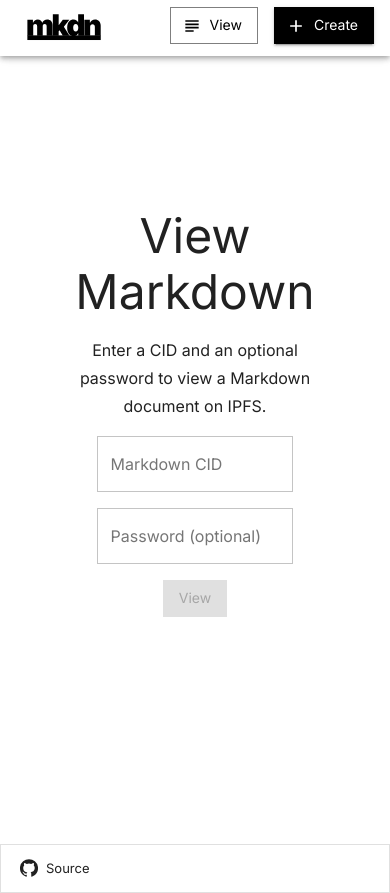
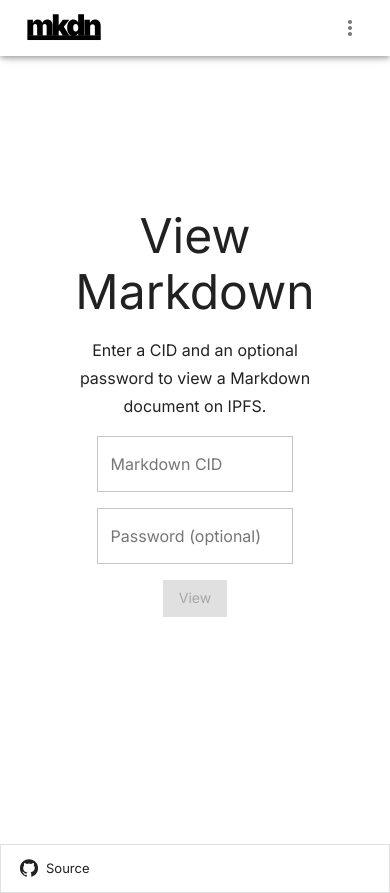
Before and after one commit to frankfka/mkdn, a Next.js app: page /viewer in a window 390 px wide. Built offline with nearby package versions, Linux system fonts and the light colour scheme.

Commit message:
Separate full and mobile menus

```diff
--- /dev/null
+++ b/client/components/NavBar/FullNavMenu.tsx
@@ -0,0 +1,34 @@
+import React from 'react';
+import SpacingContainer from '../SpacingContainer/SpacingContainer';
+import { Button } from '@material-ui/core';
+import SubjectOutlinedIcon from '@material-ui/icons/SubjectOutlined';
+import AddIcon from '@material-ui/icons/Add';
+
+type Props = {};
+
+const FullNavMenu: React.FC<Props> = ({}) => {
+  return (
+    <SpacingContainer alignItems="center">
+      <Button
+        variant="outlined"
+        color="primary"
+        target="_blank"
+        href="/viewer"
+        startIcon={<SubjectOutlinedIcon />}
+      >
+        View
+      </Button>
+      <Button
+        variant="contained"
+        color="primary"
+        target="_blank"
+        href="/"
+        startIcon={<AddIcon />}
+      >
+        Create
+      </Button>
+    </SpacingContainer>
+  );
+};
+
+export default FullNavMenu;
--- /dev/null
+++ b/client/components/NavBar/MobileNavMenu.tsx
@@ -0,0 +1,43 @@
+import React from 'react';
+import Link from 'next/link';
+import {
+  IconButton,
+  Link as MaterialLink,
+  Menu,
+  MenuItem,
+} from '@material-ui/core';
+import MoreVertIcon from '@material-ui/icons/MoreVert';
+
+type Props = {};
+
+const MobileNavMenu: React.FC<Props> = ({}) => {
+  const [anchorEl, setAnchorEl] = React.useState<HTMLElement>();
+
+  return (
+    <div>
+      <IconButton onClick={(e) => setAnchorEl(e.currentTarget)}>
+        <MoreVertIcon />
+      </IconButton>
+      <Menu
+        anchorEl={anchorEl}
+        keepMounted
+        open={!!anchorEl}
+        onClose={() => setAnchorEl(undefined)}
+      >
+        <MenuItem>
+          {/*TODO: full width and passHref*/}
+          <Link href="/viewer">
+            <MaterialLink underline="none">View</MaterialLink>
+          </Link>
+        </MenuItem>
+        <MenuItem>
+          <Link href="/" passHref>
+            <MaterialLink underline="none">Create</MaterialLink>
+          </Link>
+        </MenuItem>
+      </Menu>
+    </div>
+  );
+};
+
+export default MobileNavMenu;
--- a/client/components/NavBar/NavBar.tsx
+++ b/client/components/NavBar/NavBar.tsx
@@ -1,11 +1,18 @@
-import { AppBar, Button, Link, makeStyles, Toolbar } from '@material-ui/core';
-import AddIcon from '@material-ui/icons/Add';
-import SubjectOutlinedIcon from '@material-ui/icons/SubjectOutlined';
+import {
+  AppBar,
+  Link,
+  makeStyles,
+  Toolbar,
+  useMediaQuery,
+  useTheme,
+} from '@material-ui/core';
 import Image from 'next/image';
 import React from 'react';
 
 import AppLogo from '../../../public/mkdn-logo.svg';
 import SpacingContainer from '../SpacingContainer/SpacingContainer';
+import MobileNavMenu from './MobileNavMenu';
+import FullNavMenu from './FullNavMenu';
 
 const useStyles = makeStyles((theme) => ({
   root: {
@@ -26,38 +33,23 @@ const useStyles = makeStyles((theme) => ({
 
 const NavBar: React.FC = () => {
   const classes = useStyles();
+  const theme = useTheme();
+  const renderFullMenu = useMediaQuery(theme.breakpoints.up('sm'));
+
+  const menu = renderFullMenu ? <FullNavMenu /> : <MobileNavMenu />;
 
   return (
     <>
       <AppBar position="fixed" color="transparent">
         <Toolbar className={classes.toolbar}>
-          <SpacingContainer justifyContent="space-between">
+          <SpacingContainer justifyContent="space-between" alignItems="center">
             {/*Logo*/}
             <Link href="/">
               <Image src={AppLogo} height={36} width={96} alt="mkdn Logo" />
             </Link>
 
-            {/*Right buttons*/}
-            <SpacingContainer>
-              <Button
-                variant="outlined"
-                color="primary"
-                target="_blank"
-                href="/viewer"
-                startIcon={<SubjectOutlinedIcon />}
-              >
-                View
-              </Button>
-              <Button
-                variant="contained"
-                color="primary"
-                target="_blank"
-                href="/"
-                startIcon={<AddIcon />}
-              >
-                Create
-              </Button>
-            </SpacingContainer>
+            {/*Menu buttons*/}
+            {menu}
           </SpacingContainer>
         </Toolbar>
       </AppBar>
```
